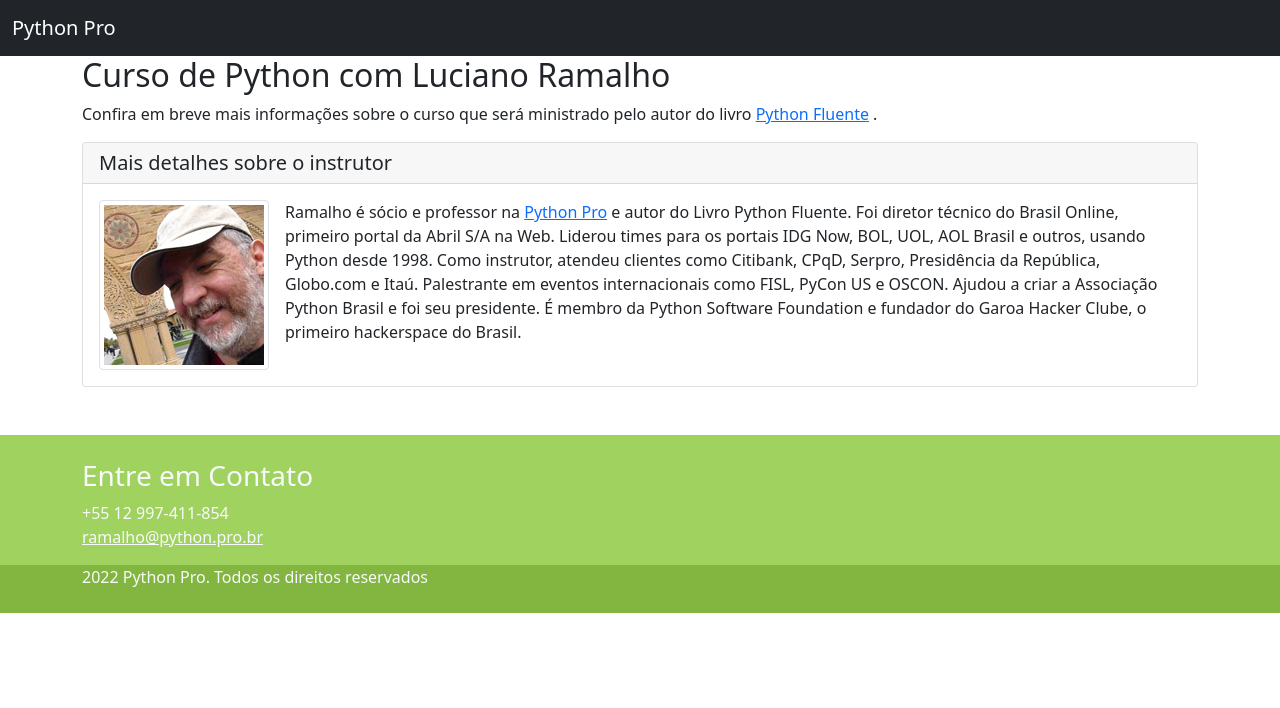
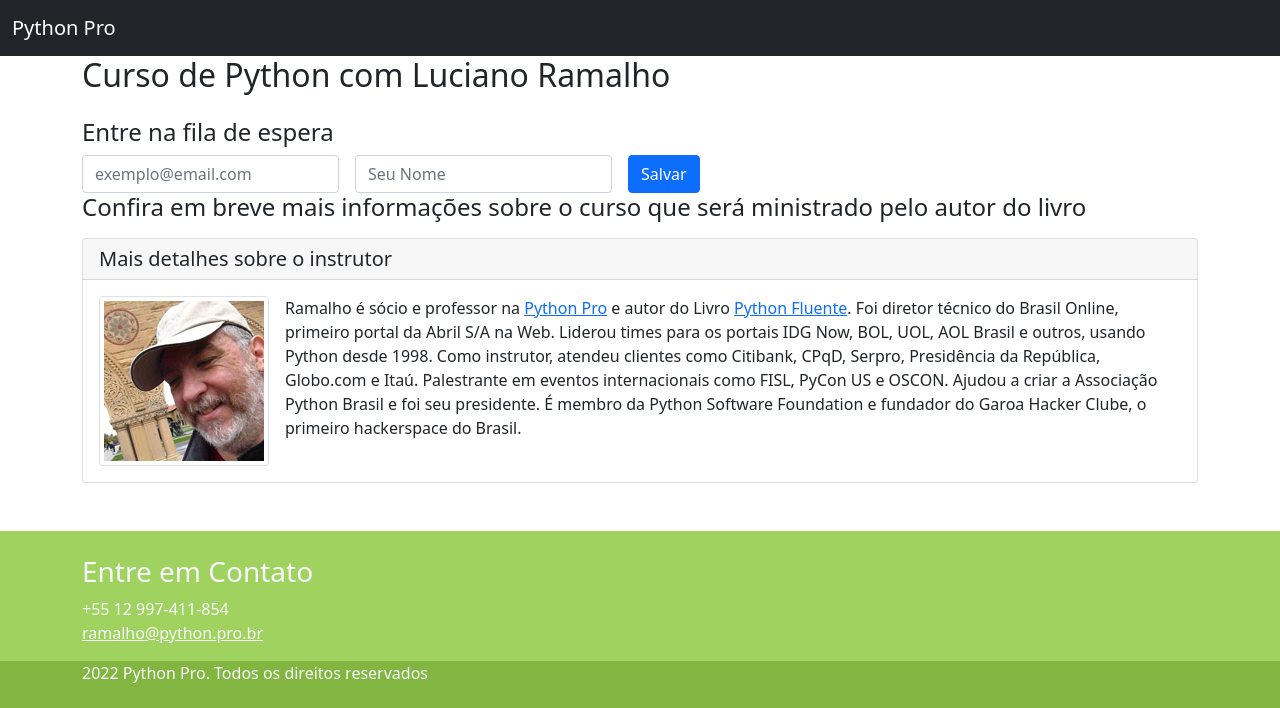
Before and after one commit to rafarios20/curso-django, a Django app: template pypro/base/templates/base/home.html in a window 1280 px wide. Shown: the top 708 px of the page. Run offline with Django 4.2, Linux system fonts and the light colour scheme; the template is opened without the code that fills it, so the values that code supplies are empty; parts of the project's set-up code (start-up, migrations or seed data) failed here and were passed over; some libraries are stand-ins or nearby versions.

Commit message:
Criação do forms close #85

```diff
--- a/pypro/base/templates/base/home.html
+++ b/pypro/base/templates/base/home.html
@@ -36,16 +36,37 @@
     <div class="container">
 	<div class="row">
 		<div class="col-md-12">
-
 			<div class="jumbotron">
 				<h2>
 					Curso de Python com Luciano Ramalho
 				</h2>
+					<h4 class="mt-4">Entre na fila de espera<h4/>
+
+				<form action="https://gmail.us17.list-manage.com/subscribe/post?u=572ba7c5243c88ff1e54eceb3&amp;id=3ddfed65d3"
+					method="post" id="mc-embedded-subscribe-form" name="mc-embedded-subscribe-form"
+					class="validate" target="_blank" novalidate>
+					<div class="form-row align-items-center">
+						<div class="col-auto float-start me-3">
+							<label class="visually-hidden" for="mce-EMAIL">Email</label>
+							<input type="email" value="" name="EMAIL" class="form-control required" id="mce-EMAIL" placeholder="exemplo@email.com">
+						</div>
+
+						<div class="col-auto float-start me-3">
+							<label class="visually-hidden" for="mce-FNAME">Email</label>
+							<input type="text" value="" name="FNAME" class="form-control" id="mce-FNAME" placeholder="Seu Nome">
+						</div>
+
+						<div style="position: absolute; left: -5000px;" aria-hidden="true"><input type="text" name="b_572ba7c5243c88ff1e54eceb3_3ddfed65d3" tabindex="-1" value=""></div>
+
+						<div class="col-auto">
+							 <input type="submit" value="Salvar" name="subscribe" id="mc-embedded-subscribe" class="btn btn-primary">
+						</div>
+					</div>
+				</form>
 				<p>
 					Confira em breve mais informações sobre o curso que será ministrado pelo autor do livro
-					<a href="https://www.amazon.com/_/dp/1491946008?tag=oreilly20-20" target="_blank" > Python Fluente</a> .
 				</p>
-			</div>
+		</div>
 			<div class="row">
 				<div class="col-md-12">
 					<div class="card">
@@ -57,8 +78,8 @@
 								<img src="{% static 'img/luciano-ramalho.png' %}"
 									 class="img-thumbnail float-start me-3" alt="Foto de Luciano Ramalho"/>
 								Ramalho é sócio e professor na <a href="https://www.python.pro.br">Python Pro</a> e
-								autor do Livro Python Fluente. Foi diretor técnico do Brasil Online, primeiro portal
-								da Abril S/A na Web. Liderou times para os portais IDG Now, BOL, UOL, AOL Brasil e outros,
+								autor do Livro <a href="https://www.amazon.com/_/dp/1491946008?tag=oreilly20-20" target="_blank" > Python Fluente</a>.
+								Foi diretor técnico do Brasil Online, primeiro portal da Abril S/A na Web. Liderou times para os portais IDG Now, BOL, UOL, AOL Brasil e outros,
 								usando Python desde 1998. Como instrutor, atendeu clientes como Citibank, CPqD, Serpro,
 								Presidência da República, Globo.com e Itaú. Palestrante em eventos internacionais como FISL,
 								PyCon US e OSCON. Ajudou a criar a Associação Python Brasil e foi seu presidente.
```
